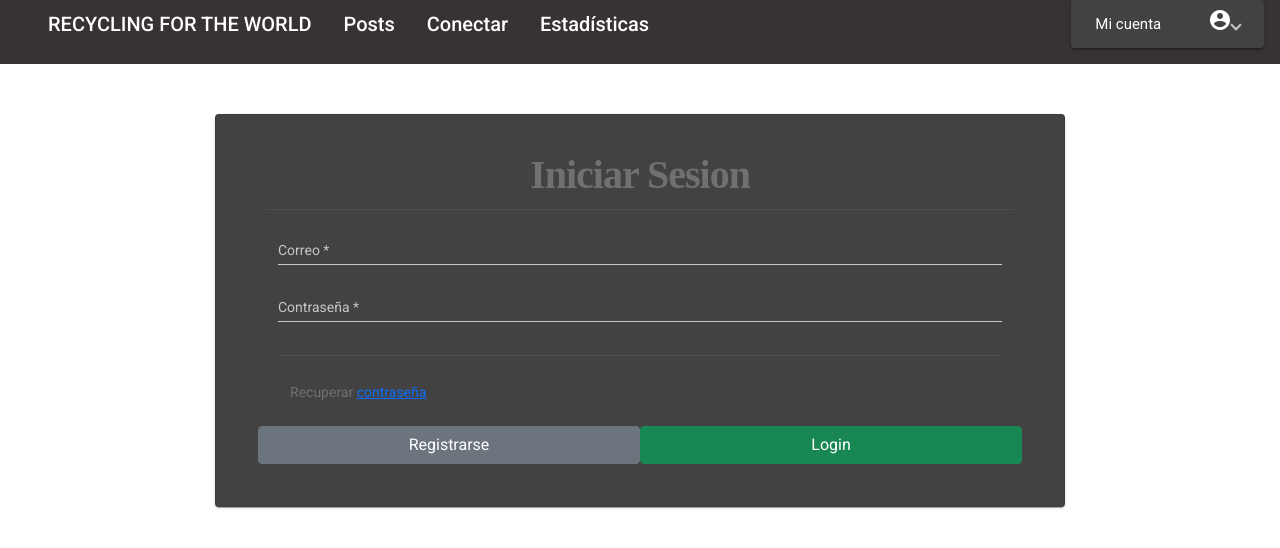
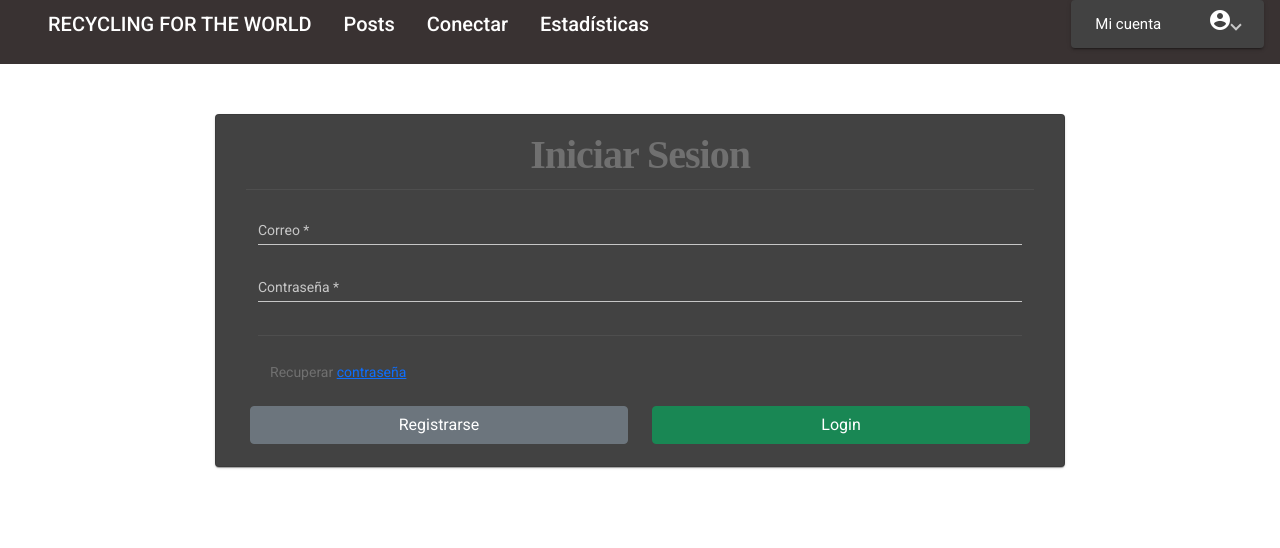
Before and after one commit to ACC-DevSoft/recyclingForTheWorld, an Angular app in the folder frontend/: page / in a window 1280 px wide. Shown: the top 548 px of the page. Built offline with nearby package versions, Linux system fonts and the light colour scheme; a web font is replaced by a local one.

Commit message:
Ajustes al login para las validaciones del campos y routing

```diff
--- a/frontend/src/app/home/login/login.component.css
+++ b/frontend/src/app/home/login/login.component.css
@@ -11,7 +11,7 @@
     width: 100%;
     color: #707070;
     margin: auto;
-    padding: 50px;
+    padding: 30px;
 }
 
 .container{
--- a/frontend/src/app/home/login/login.component.html
+++ b/frontend/src/app/home/login/login.component.html
@@ -37,8 +37,12 @@
         <mat-card-actions>
             <div class="container">
                 <div class="row">
-                    <a routerLink="register" class="col-sm-6 btn  btn-secondary" >Registrarse</a>
-                    <button  (click)="loginUser()" class="col-sm-6 btn btn-success">Login</button>
+                    <div class="col">
+                        <a routerLink="/register" class="col-lg-12 btn  btn-secondary" >Registrarse</a>
+                    </div>
+                    <div class="col">
+                        <button  (click)="loginUser()" class="col-lg-12 btn btn-success">Login</button>
+                    </div>
                 </div>
             </div>
         </mat-card-actions>
--- a/frontend/src/app/home/login/login.component.ts
+++ b/frontend/src/app/home/login/login.component.ts
@@ -20,7 +20,26 @@ export class LoginComponent implements OnInit {
   ngOnInit(): void {
   }
 
-  loginUser(){}
+  loginUser(){
+    if(!this.registerData.email || !this.registerData.password){
+      this.errorMessage = "Los campos estan vacíos!";
+      this.registerData = {};
+      this.closeAlert();
+    }else{
+      console.log('Procceso para login');
+      this.successMessage = 'Proceso login';
+      this.closeAlert();
+    }
+  }
+
+  closeAlert(){
+    setTimeout(() => {
+      this.successMessage = '';
+      this.errorMessage = '';
+      this.registerData = {};
+      this.closeAlert();
+    }, 3000);
+  }
   closex(){
     this.successMessage ='';
     this.errorMessage = '';
```
